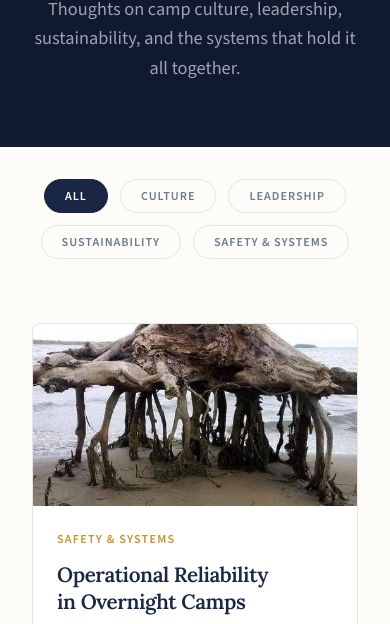
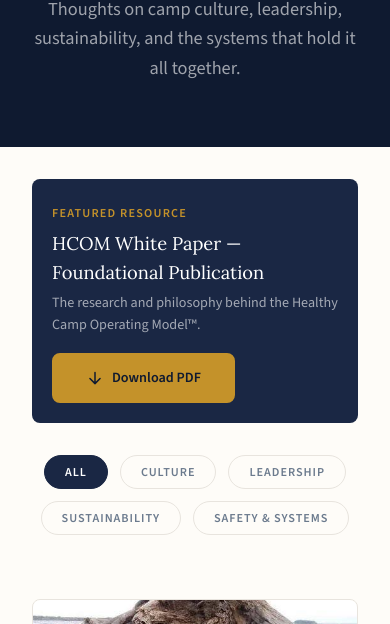
Before and after one commit to fhlcreative/happy-camper-consulting, a website: page insights/index.html in a window 390 px wide. Shown: the part 172-796 px from the top of the page. Drawn offline with nearby package versions, Linux system fonts and the light colour scheme.

Commit message:
Add PDF download links to 4 pages (approach, how-we-help, investment, insights)
Direct download buttons for 5 PDFs across 4 pages — HCOM Framework,
CPCS Product Overview, Products & Services Overview, Camp Health Snapshot,
and HCOM White Paper. Mobile-responsive featured resource banner on insights.

Co-Authored-By: Claude Opus 4.6 <noreply@anthropic.com>

```diff
--- a/insights/index.html
+++ b/insights/index.html
@@ -210,6 +210,38 @@
       color: #fff;
       border-color: var(--color-navy);
     }
+    .featured-resource {
+      display: flex;
+      align-items: center;
+      gap: 1.25rem;
+      padding: 1.25rem 1.5rem;
+      background: var(--color-navy);
+      border-radius: 8px;
+      text-decoration: none;
+      transition: box-shadow 0.3s, transform 0.3s;
+    }
+    .featured-resource:hover {
+      box-shadow: 0 4px 20px rgba(26,39,68,0.3);
+      transform: translateY(-2px);
+    }
+    .featured-resource__icon {
+      flex-shrink: 0;
+    }
+    .featured-resource__text {
+      flex: 1;
+      min-width: 0;
+    }
+    @media (max-width: 640px) {
+      .featured-resource {
+        flex-direction: column;
+        align-items: flex-start;
+        gap: 1rem;
+        padding: 1.25rem;
+      }
+      .featured-resource__icon {
+        display: none;
+      }
+    }
   </style>
 </head>
 <body>
@@ -277,6 +309,22 @@
     <h1>Insights</h1>
     <p>Thoughts on camp culture, leadership, sustainability, and the systems that hold it all together.</p>
   </section>
+
+  <!-- Featured Resource -->
+  <div style="max-width:1100px;margin:0 auto;padding:var(--space-xl) var(--space-xl) 0;">
+    <a href="/resources/downloads/hcom-white-paper---foundational-publication.pdf" target="_blank" class="featured-resource">
+      <svg class="featured-resource__icon" xmlns="http://www.w3.org/2000/svg" width="32" height="32" fill="none" viewBox="0 0 24 24" stroke-width="1.5" stroke="var(--color-gold)" aria-hidden="true"><path stroke-linecap="round" stroke-linejoin="round" d="M19.5 14.25v-2.625a3.375 3.375 0 0 0-3.375-3.375h-1.5A1.125 1.125 0 0 1 13.5 7.125v-1.5a3.375 3.375 0 0 0-3.375-3.375H8.25m2.25 0H5.625c-.621 0-1.125.504-1.125 1.125v17.25c0 .621.504 1.125 1.125 1.125h12.75c.621 0 1.125-.504 1.125-1.125V11.25a9 9 0 0 0-9-9Z"/></svg>
+      <div class="featured-resource__text">
+        <span style="font-family:var(--font-body);font-size:var(--text-xs);font-weight:600;text-transform:uppercase;letter-spacing:0.1em;color:var(--color-gold);">Featured Resource</span>
+        <span style="display:block;font-family:var(--font-heading);font-size:var(--text-lg);color:#fff;margin-top:0.25rem;">HCOM White Paper &mdash; Foundational Publication</span>
+        <span style="display:block;font-family:var(--font-body);font-size:var(--text-sm);color:rgba(255,255,255,0.6);margin-top:0.25rem;">The research and philosophy behind the Healthy Camp Operating Model&trade;.</span>
+      </div>
+      <span class="btn btn--primary" style="white-space:nowrap;flex-shrink:0;">
+        <svg xmlns="http://www.w3.org/2000/svg" width="16" height="16" fill="none" viewBox="0 0 24 24" stroke-width="2" stroke="currentColor" aria-hidden="true"><path stroke-linecap="round" stroke-linejoin="round" d="M12 4.5v15m0 0-6.75-6.75M12 19.5l6.75-6.75"/></svg>
+        Download PDF
+      </span>
+    </a>
+  </div>
 
   <div class="category-filter" id="filters">
     <button class="active" data-category="all">All</button>
```
Also changed, not shown: approach/index.html (+8 -0 lines), how-we-help/index.html (+14 -0 lines), investment/index.html (+8 -0 lines).
